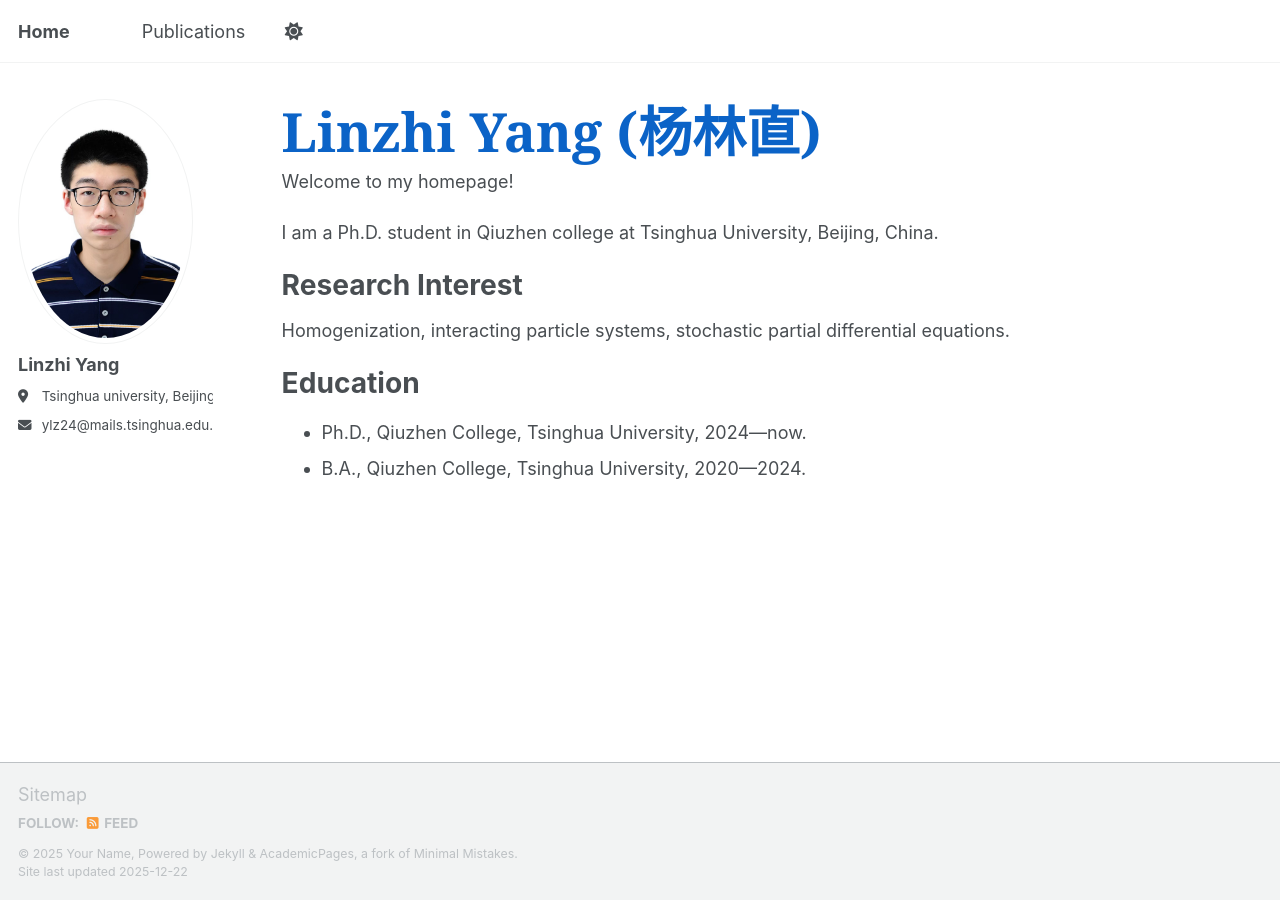
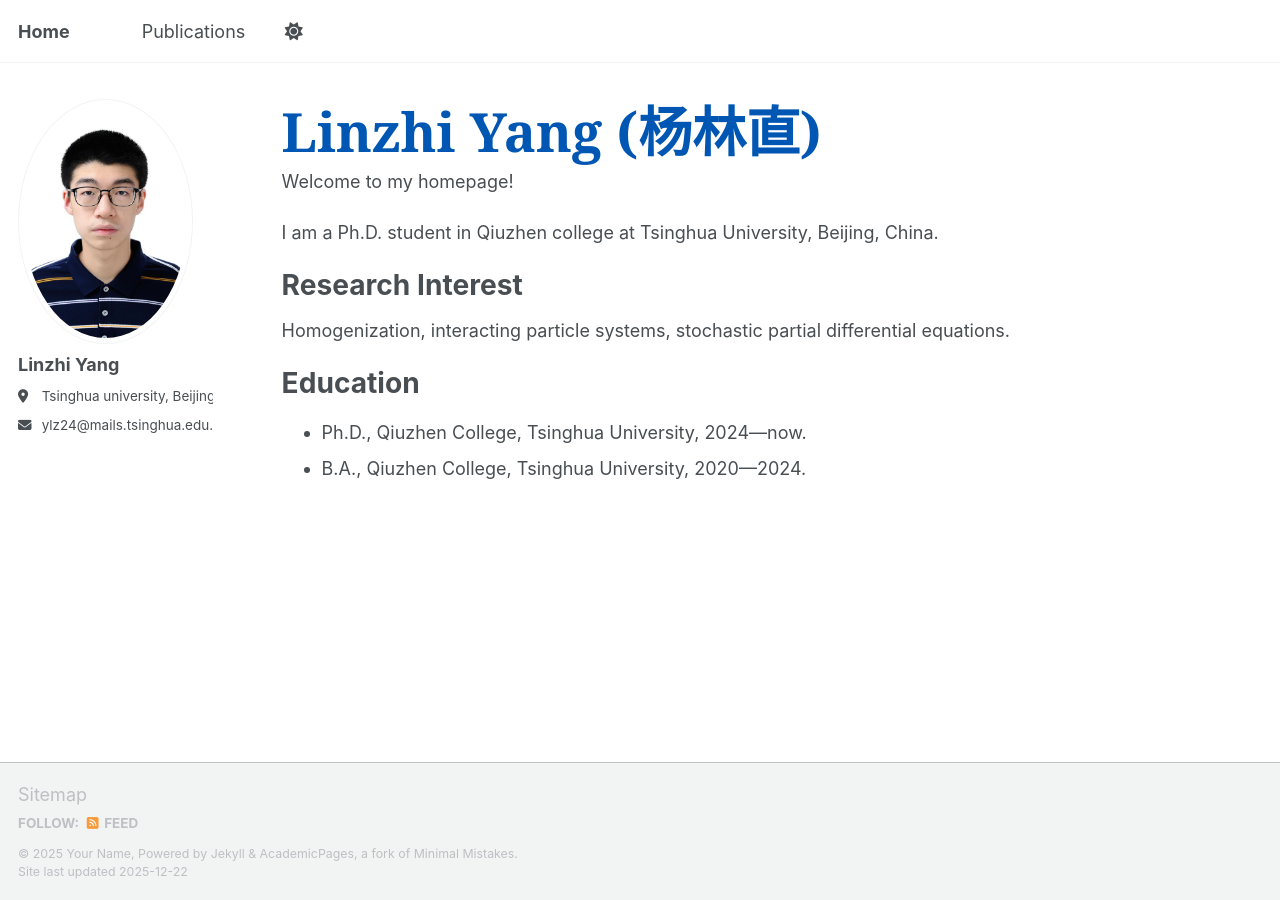
Before and after one commit to linzhi-yang/linzhi-yang.github.io, a Jekyll site: the page built from _pages/about.md, in a window 1280 px wide. Built offline with Jekyll 4.4.1, drawn with Linux system fonts in a browser that asks for light colours; a script bundle is joined from its source files by our own code; library files that are not in the unit come from our copies.

Commit message:
Update main.scss

```diff
--- a/assets/css/main.scss
+++ b/assets/css/main.scss
@@ -83,7 +83,7 @@
 .name-hero {
   font-size: 3.0rem;
   font-weight: 900;
-  color: #0b63c7;
+  color: #0056b3;
   font-family: "Georgia", "Times New Roman", serif;
   margin-bottom: 0.25rem;
 }
```
